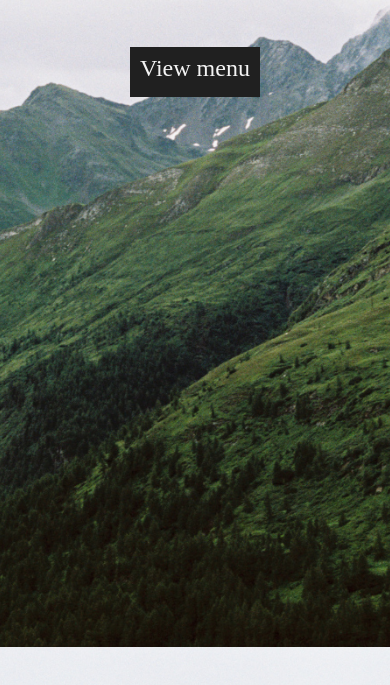
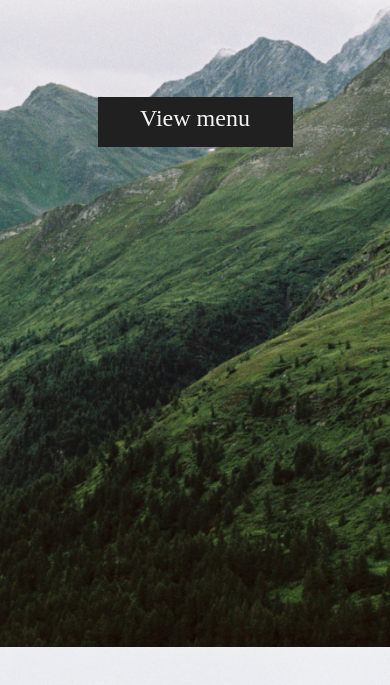
Before and after one commit to BarrySpecial/barrys, a plain HTML site: page dinner.html in a window 390 px wide. Shown: the part 303-988 px from the top of the page. Drawn offline with Linux system fonts and the light colour scheme; a web font is replaced by a local one.

Commit message:
Responsive design change

```diff
--- a/dinner_style.css
+++ b/dinner_style.css
@@ -317,8 +317,8 @@ header label {
         height: auto;
         width: auto;
         background-color: #202020;
-        grid-column: 5 / 9;
-        grid-row: 8 / 9;
+        grid-column: 4 / 10;
+        grid-row: 9 / 10;
         text-align: center;
         font-size: 24px;
         padding: 8px;
```
